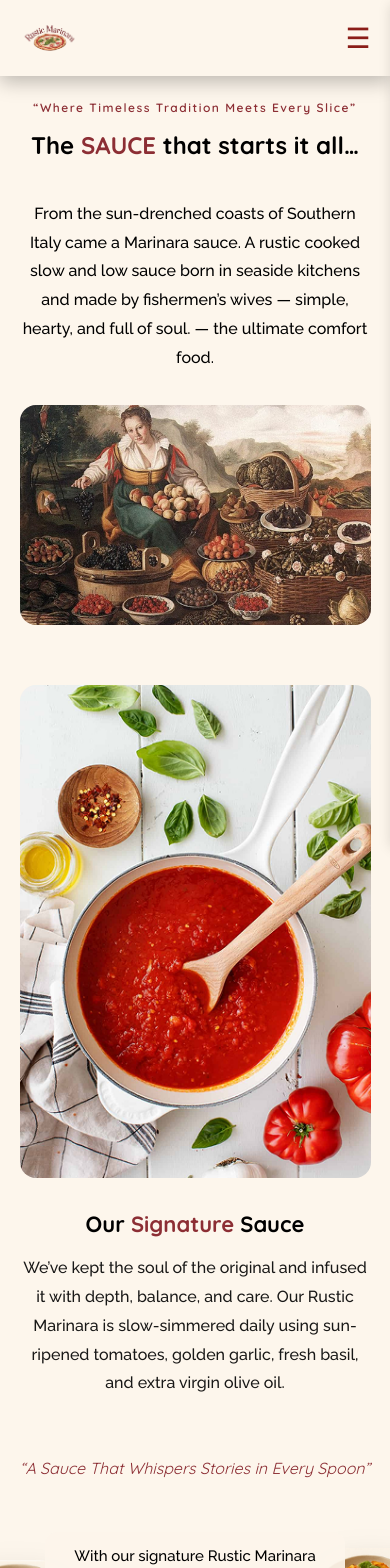
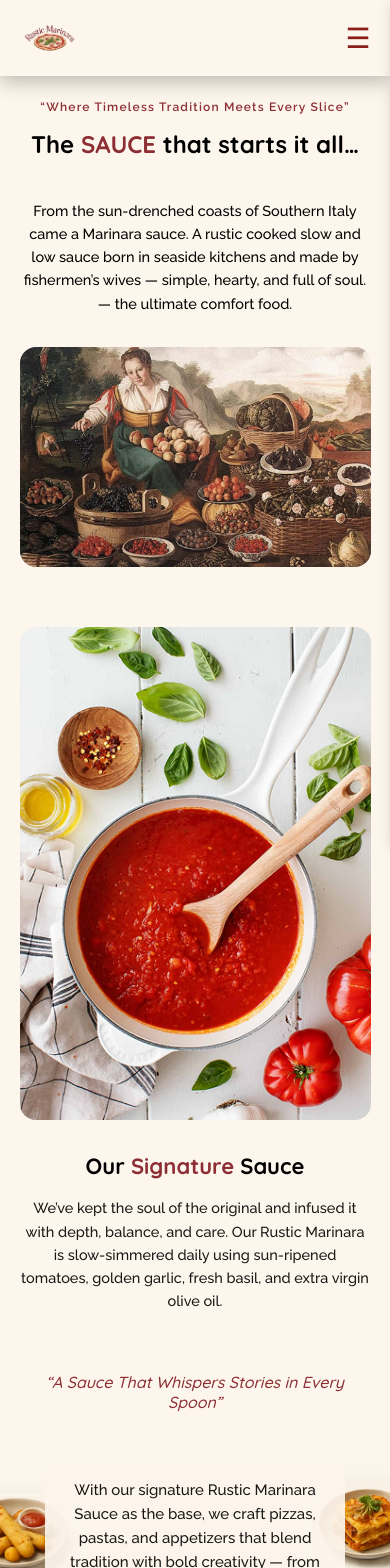
Before and after one commit to theo00000/rustic-marinara, a React (Create React App) app: page /about-us in a window 390 px wide. Shown: the top 1568 px of the page. Built offline with nearby package versions, Linux system fonts and the light colour scheme.

Commit message:
update styling (about)

```diff
--- a/src/pages/AboutUs/about.css
+++ b/src/pages/AboutUs/about.css
@@ -21,11 +21,11 @@
 /* ================= TYPOGRAPHY ================= */
 .about-eyebrow {
   text-align: right;
-  font-family: var(--font-secondary);
+  font-family: var(--font-primary);
   font-size: 12px;
   font-weight: 600;
-  letter-spacing: 1.5px;
-  opacity: 0.7;
+  letter-spacing: 1.2px;
+  opacity: 0.75;
   margin-bottom: 16px;
   color: var(--primary-color);
 }
@@ -34,8 +34,9 @@
   font-family: var(--font-secondary);
   font-weight: 700;
   font-size: clamp(32px, 4vw, 42px);
-  line-height: 1.15;
+  line-height: 1.2;
   margin-bottom: var(--space-section);
+  color: var(--secondary-color);
 }
 
 .about-title span,
@@ -55,18 +56,23 @@
 }
 
 .about-intro p,
-.about-signature p {
+.about-signature p,
+.about-text {
   font-family: var(--font-primary);
-  font-size: clamp(16px, 1.5vw, 18px);
+  font-size: 16px;
+  text-align: center;
+  max-width: 720px;
+  margin: 0 auto;
   line-height: 1.8;
-  max-width: 460px;
   font-weight: 500;
+  color: var(--secondary-color);
   opacity: 0.9;
 }
 
 .about-signature h3 {
   font-family: var(--font-secondary);
   font-size: clamp(22px, 3vw, 32px);
+  text-align: center;
   font-weight: 700;
   margin-bottom: 16px;
 }
@@ -131,23 +137,13 @@
   transform: scale(1.08) rotate(3deg);
 }
 
-
-/* ================= TEXT BLOCK ================= */
-.about-text {
-  max-width: 720px;
-  margin: 0 auto;
-  text-align: center;
-  font-size: clamp(18px, 2vw, 20px);
-  line-height: 1.7;
-  font-weight: 500;
-}
-
 /* ================= QUOTE & BOTTOM ================= */
 .about-quote {
   font-family: var(--font-secondary);
   font-size: clamp(20px, 2.5vw, 26px);
+  font-style: italic;
+  font-weight: 500;
   text-align: center;
-  font-style: italic;
   color: var(--primary-color);
   margin: var(--space-section-tight) 0;
 }
@@ -156,8 +152,9 @@
   text-align: center;
   font-family: var(--font-secondary);
   font-size: clamp(24px, 4vw, 38px);
+  font-weight: 700;
   margin-top: 40px;
-  font-weight: 700;
+  color: var(--secondary-color);
 }
 
 .about-text.center {
@@ -211,6 +208,17 @@
 
   .about-eyebrow {
     text-align: center;
+  }
+
+  .about-text,
+  .about-intro p,
+  .about-signature p {
+    font-size: 15px;
+    line-height: 1.6;
+  }
+
+  .about-quote {
+    font-size: 17px;
   }
 
   .about-title {
@@ -294,6 +302,12 @@
     line-height: 1.2;
   }
 
+  .about-text,
+  .about-intro p,
+  .about-signature p {
+    font-size: 14.5px;
+  }
+
   .about-dishes {
     min-height: 300px;
   }
```
